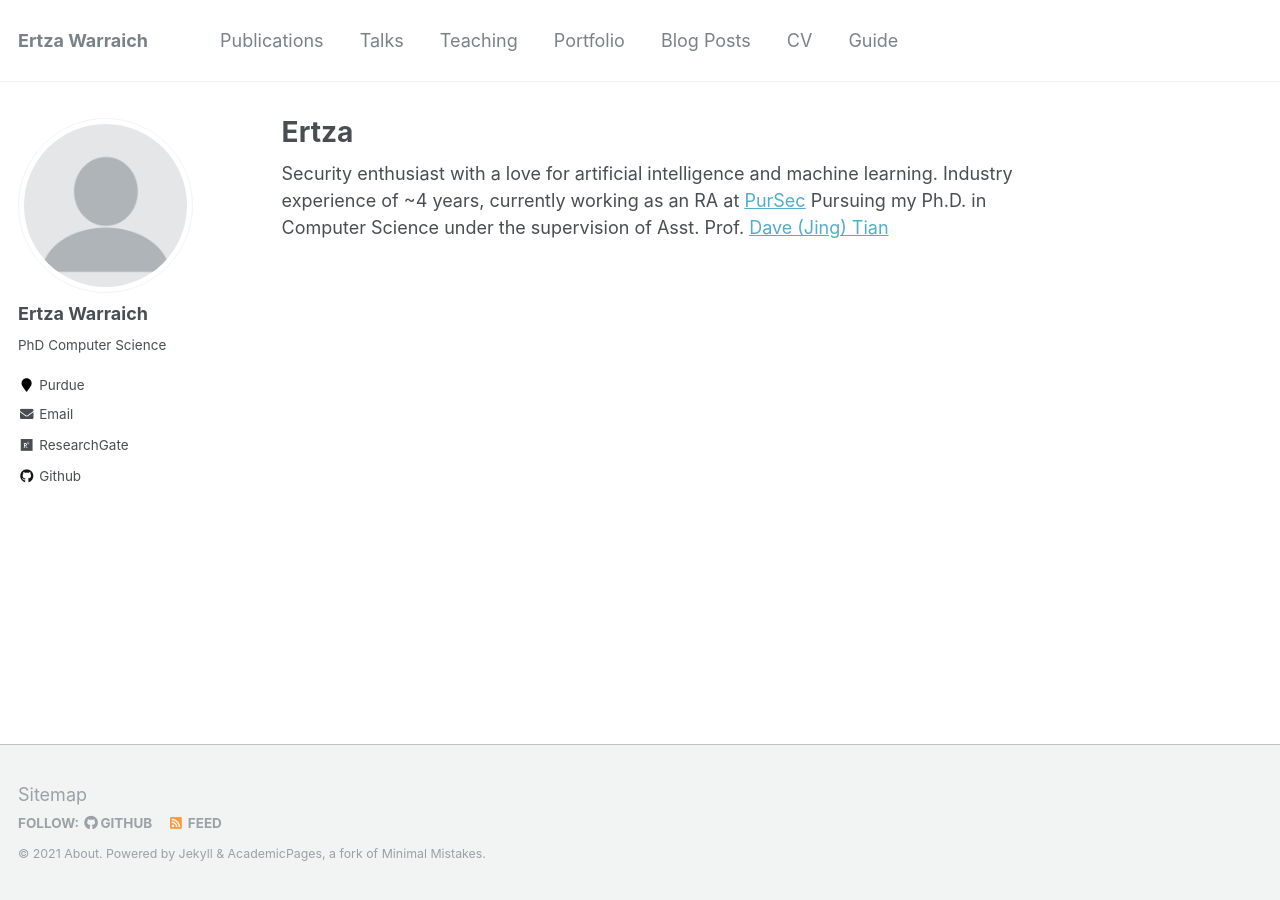
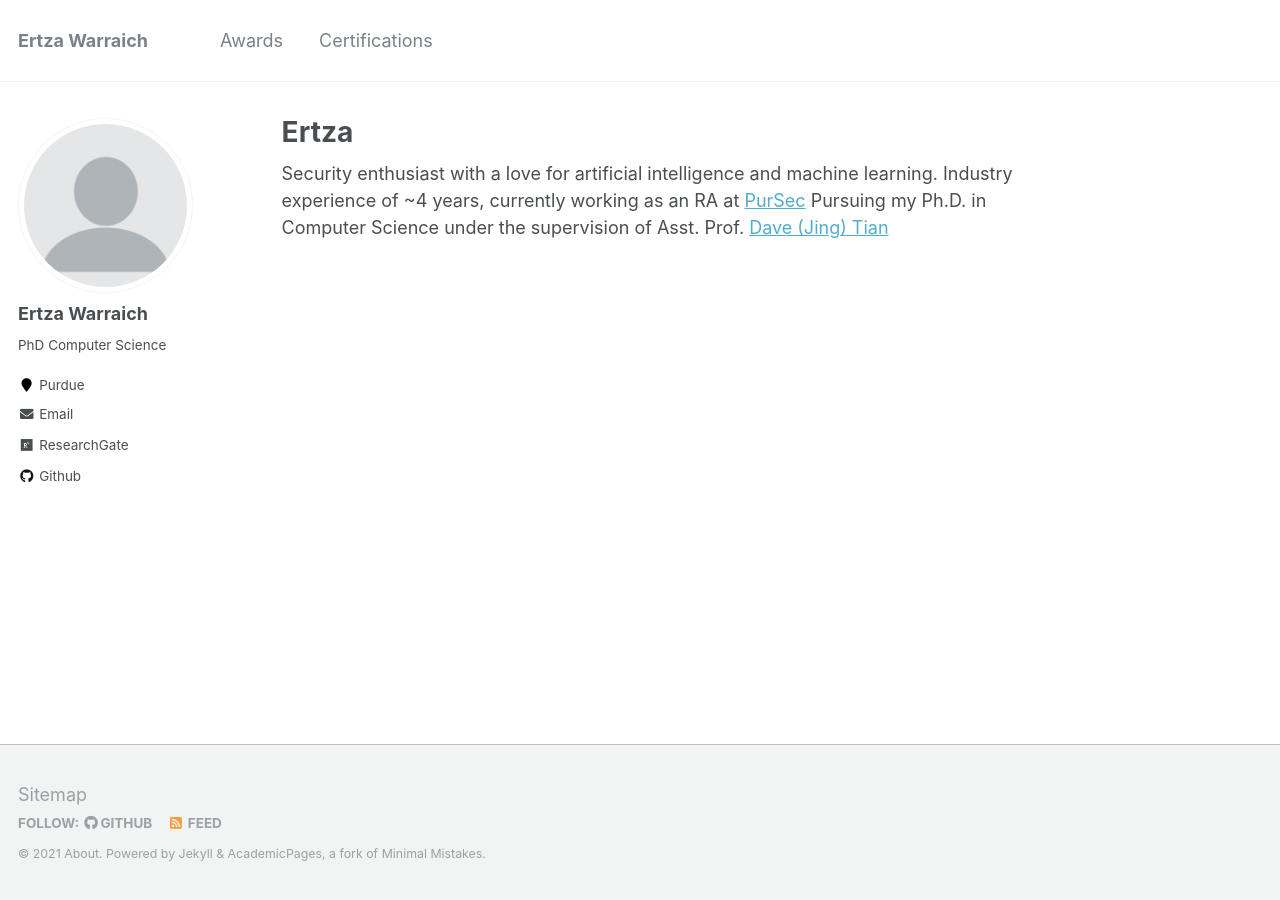
Before and after one commit to ertza/ertza.github.io, a Jekyll site: the page built from _pages/about.md, in a window 1280 px wide. Built offline with Jekyll 4.4.1, drawn with Linux system fonts in a browser that asks for light colours; some of the changed lines change nothing that is shown.

Commit message:
new template

```diff
--- a/_data/navigation.yml
+++ b/_data/navigation.yml
@@ -1,22 +1,28 @@
 # main links links
 main:
-  - title: "Publications"
-    url: /publications/
+  - title: "Awards"
+    url: /awards/
 
-  - title: "Talks"
-    url: /talks/
+  - title: "Certifications"
+    url: /certifications/
 
-  - title: "Teaching"
-    url: /teaching/
-
-  - title: "Portfolio"
-    url: /portfolio/
-
-  - title: "Blog Posts"
-    url: /year-archive/
-
-  - title: "CV"
-    url: /cv/
-
-  - title: "Guide"
-    url: /markdown/
+#  - title: "Publications"
+#    url: /publications/
+#
+#  - title: "Talks"
+#    url: /talks/
+#
+#  - title: "Teaching"
+#    url: /teaching/
+#
+#  - title: "Portfolio"
+#    url: /portfolio/
+#
+#  - title: "Blog Posts"
+#    url: /year-archive/
+#
+#  - title: "CV"
+#    url: /cv/
+#
+#  - title: "Guide"
+#    url: /markdown/
```
